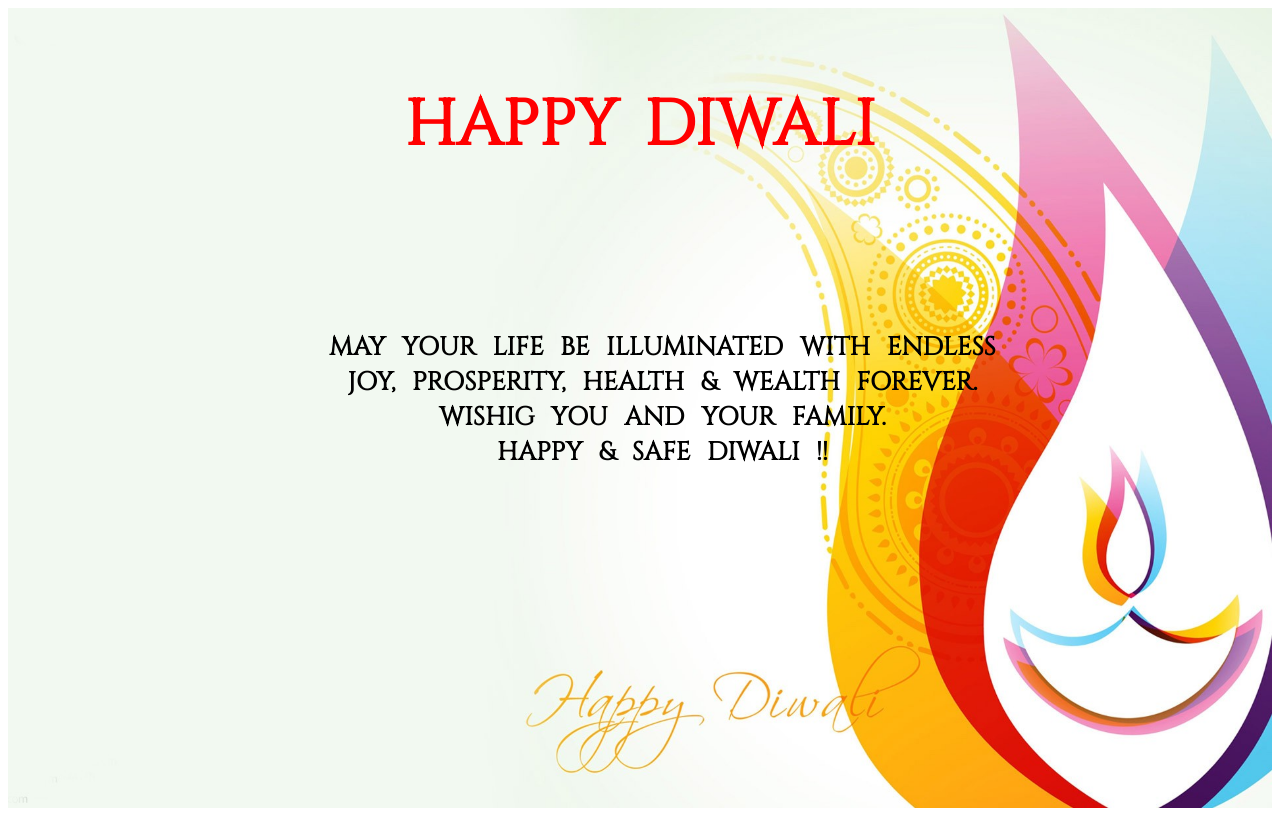
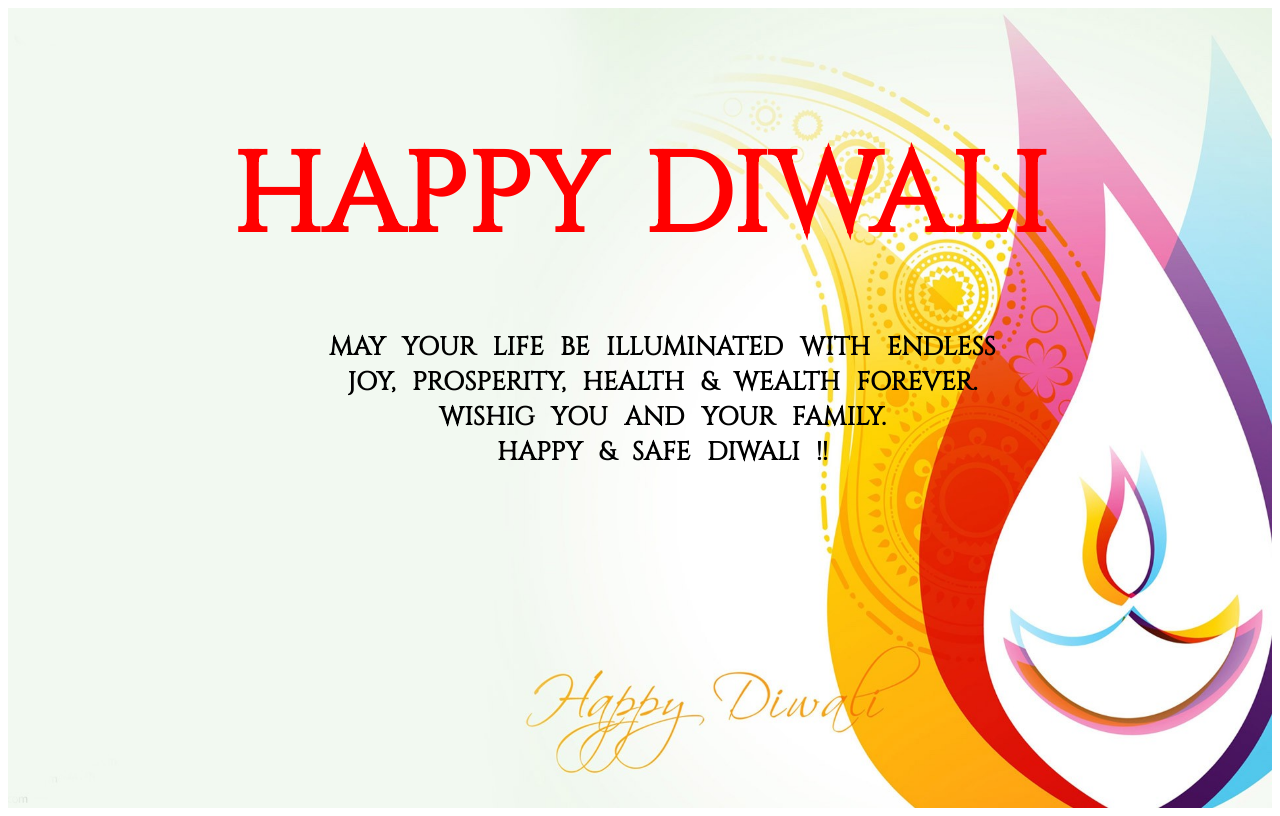
Before and after one commit to edfasenapati/senapatibabu.in, a plain HTML site: page diwali.html in a window 1280 px wide. Drawn offline with Linux system fonts and the light colour scheme; a web font is replaced by a local one.

Commit message:
changing some
now am changing some codes

```diff
--- a/style1.css
+++ b/style1.css
@@ -1,5 +1,5 @@
 *{
-	margin: 20;
+	margin: 30;
 	padding: 0;
 	font-family: 'Cinzel', serif;
 }
@@ -19,8 +19,8 @@ header{
 header h2{
 	text-align: center;
 	word-spacing: 10px;
-	font-size: 4em;
-	font-weight: 600;
+	font-size: 7em;
+	font-weight: 800;
 	animation:  ganpatiji 1s infinite;
 }
 
```
